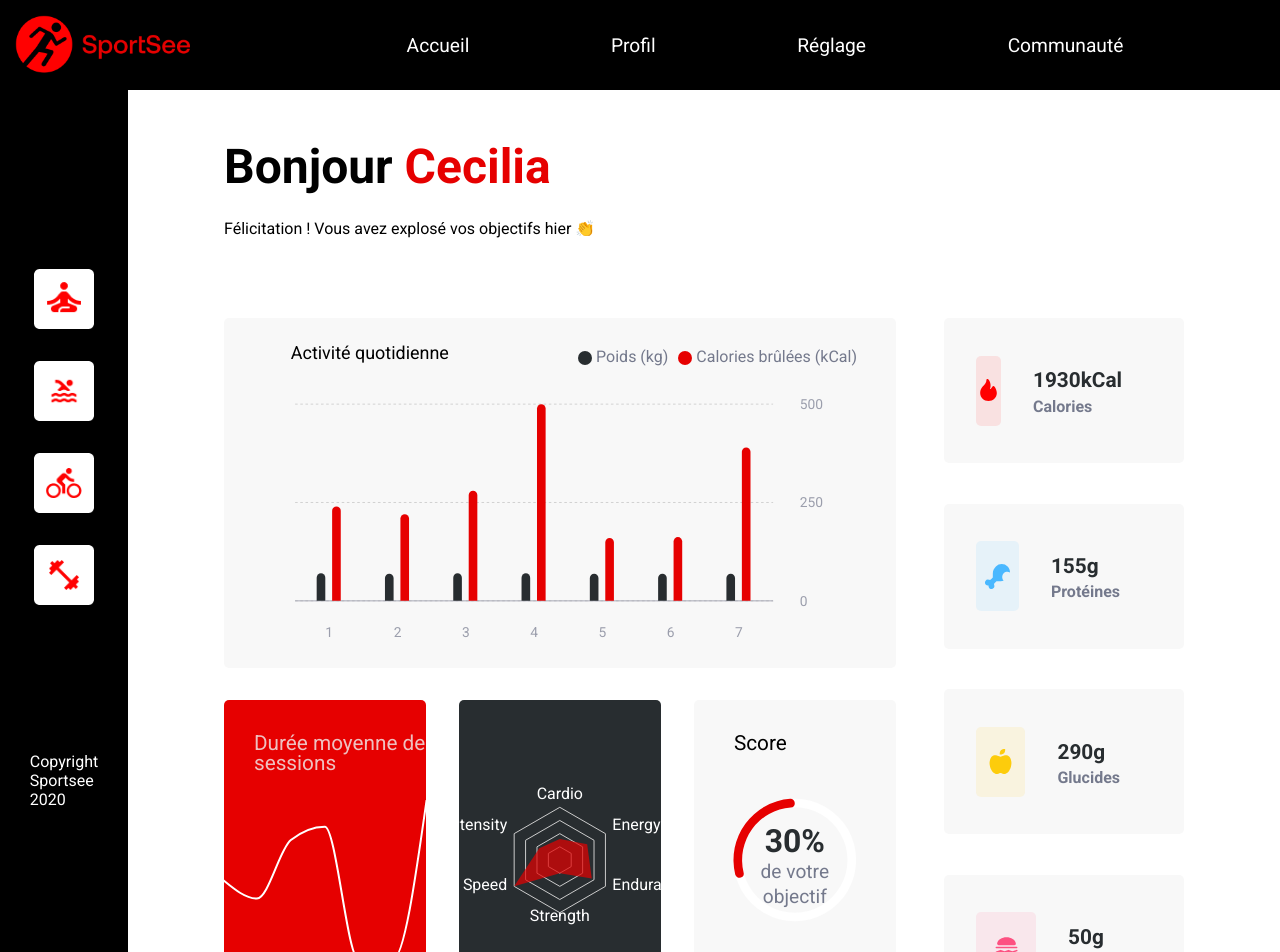
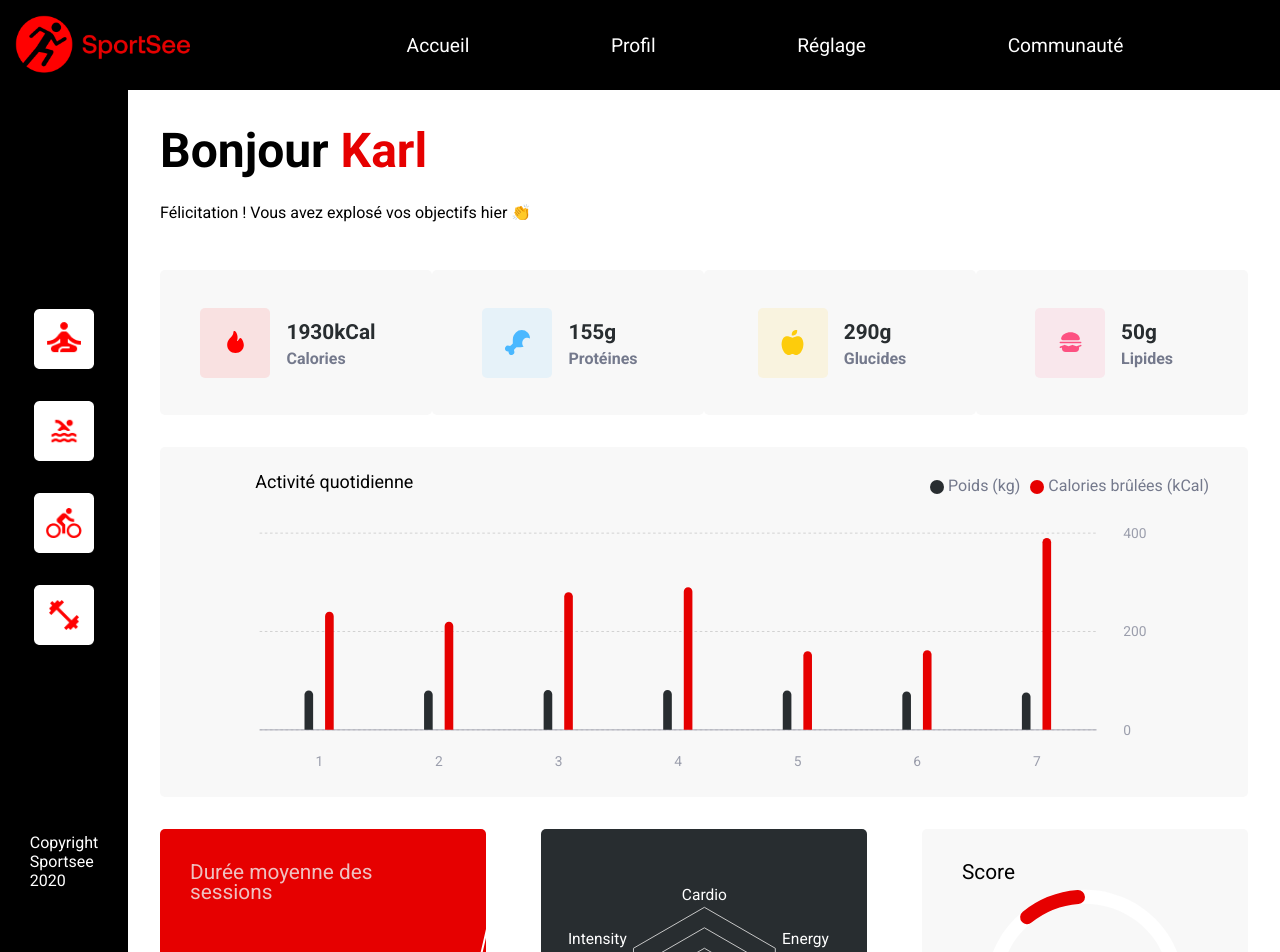
Before and after one commit to Zlastaneur/Sportsee, a React (Vite) app in the folder frontend/: page / in a window 1280 px wide. Shown: the top 952 px of the page. Built offline with nearby package versions, Linux system fonts and the light colour scheme.

Commit message:
✨ ♻️ Refactor and finish API calls, using dynamic user ID and improve error handling

```diff
--- a/frontend/src/ApiService.js
+++ b/frontend/src/ApiService.js
@@ -9,21 +9,107 @@ export async function getUserActivity() {
     return data
 
   } else {
-    fetch(import.meta.env.VITE_BACKENDURL + '/user/12/activity/').then((data) => {
-      return data
-    })
+    const url = import.meta.env.VITE_BACKENDURL + `/user/${import.meta.env.VITE_USERID}/activity`
+    try {
+      const response = await fetch(url)
+      if (!response.ok) {
+        throw new Error(`Response status: ${response.status}`)
+      }
+
+      const json = await response.json()
+      return formatterData.userActivity(json.data)
+    } catch (error) {
+      console.error(error.message)
+    }
   }
 }
 
 export async function getUserMainData() {
   if (import.meta.env.VITE_ENVIRONMENT === "dev") {
     const user = USER_MAIN_DATA.find((data) => data.id == import.meta.env.VITE_USERID)
-
     return formatterData.userMainData(user)
 
   } else {
-    fetch(import.meta.env.VITE_BACKENDURL + '/user/12/activity/').then((user) => {
-      return formatterData.userMainData(user)
-    })
+    const url = import.meta.env.VITE_BACKENDURL + `/user/${import.meta.env.VITE_USERID}`
+    try {
+      const response = await fetch(url)
+      if (!response.ok) {
+        throw new Error(`Response status: ${response.status}`)
+      }
+
+      const json = await response.json()
+
+      return formatterData.userMainData(json.data)
+    } catch (error) {
+      console.error(error.message)
+    }
   }
 }
+
+export async function getUserAverageSession() {
+  if (import.meta.env.VITE_ENVIRONMENT === "dev") {
+    const data = USER_AVERAGE_SESSIONS.find((session) => session.userId == import.meta.env.VITE_USERID)
+    return data
+
+  } else {
+    const url = import.meta.env.VITE_BACKENDURL + `/user/${import.meta.env.VITE_USERID}/average-sessions`
+    try {
+      const response = await fetch(url)
+      if (!response.ok) {
+        throw new Error(`Response status: ${response.status}`)
+      }
+
+      const json = await response.json()
+
+      return formatterData.userAverageSession(json.data)
+    } catch (error) {
+      console.error(error.message)
+    }
+  }
+}
+
+export async function getUserKeyData() {
+  if (import.meta.env.VITE_ENVIRONMENT === "dev") {
+    const data = USER_MAIN_DATA.find((user) => user.id == import.meta.env.VITE_USERID).keyData
+    console.log(data)
+
+    return data
+
+  } else {
+    const url = import.meta.env.VITE_BACKENDURL + `/user/${import.meta.env.VITE_USERID}`
+    try {
+      const response = await fetch(url)
+      if (!response.ok) {
+        throw new Error(`Response status: ${response.status}`)
+      }
+
+      const json = await response.json()
+      console.log(json)
+
+      return formatterData.userKeyData(json.data)
+    } catch (error) {
+      console.error(error.message)
+    }
+  }
+}
+
+export async function getUserPerformance() {
+  if (import.meta.env.VITE_ENVIRONMENT === "dev") {
+    const performanceData = USER_PERFORMANCE.find((performance) => performance.userId == import.meta.env.VITE_USERID)
+    return formatterData.userPerformance(performanceData)
+  } else {
+    const url = import.meta.env.VITE_BACKENDURL + `/user/${import.meta.env.VITE_USERID}/performance/`
+    try {
+      const response = await fetch(url)
+      if (!response.ok) {
+        throw new Error(`Response status: ${response.status}`)
+      }
+
+      const json = await response.json()
+
+      return formatterData.userPerformance(json.data)
+    } catch (error) {
+      console.error(error.message)
+    }
+  }
+}
--- a/frontend/src/App.tsx
+++ b/frontend/src/App.tsx
@@ -15,9 +15,8 @@ import NutritionalList from "./components/NutritionalList"
 import { USER_MAIN_DATA } from "./data"
 
 function App() {
-	const user = USER_MAIN_DATA.find((user) => user.id === 18)
+	const user = USER_MAIN_DATA.find((user) => user.id == import.meta.env.VITE_USERID)
 	const userName = user.userInfos.firstName
-	console.log(import.meta.env.VITE_ENVIRONMENT)
 
 	return (
 		<>
--- a/frontend/src/Formatter.js
+++ b/frontend/src/Formatter.js
@@ -1,7 +1,28 @@
 class Formatter {
     userMainData(userData) {
-        return [{ name: "Score", uv: userData.todayScore * 100 || userData.score * 100 }]
+        const score = userData.todayScore || userData.score
+        return [{ name: "Score", uv: score * 100 }]
     }
+
+    userKeyData(data) {
+        return data.keyData
+    }
+
+    userPerformance(performanceData) {
+        return performanceData.data.map((item) => ({
+            ...item,
+            kind: performanceData.kind[item.kind].charAt(0).toUpperCase() + performanceData.kind[item.kind].slice(1),
+        }))
+    }
+
+    userAverageSession(data) {
+        return data
+    }
+
+    userActivity(data) {
+        return data
+    }
+
 }
 
 export default Formatter
--- a/frontend/src/app.scss
+++ b/frontend/src/app.scss
@@ -175,6 +175,7 @@ header {
 	.radarChart {
 		border-radius: 5px;
 		background-color: #282d30;
+		padding: 0.3rem;
 	}
 
 	.radialBarChart {
@@ -290,3 +291,40 @@ header {
 		}
 	}
 }
+
+@media only screen and (max-device-width: 1440px) {
+	.content {
+		width: 100%;
+		padding: 2rem;
+
+		.content_title {
+			margin-bottom: 3rem;
+		}
+	}
+
+	.mainCharts {
+		width: 100%;
+		order: 2;
+	}
+	.sideCharts {
+		width: 100%;
+		order: 1;
+		margin-bottom: 2rem;
+
+		.nutritionalList {
+			max-width: 100%;
+			flex-flow: row nowrap;
+			justify-content: space-between;
+			align-items: center;
+
+			.wrapper {
+				padding: 0rem;
+				justify-content: center;
+
+				.detail {
+					padding: 0 1rem;
+				}
+			}
+		}
+	}
+}
--- a/frontend/src/components/AreaChart.tsx
+++ b/frontend/src/components/AreaChart.tsx
@@ -1,11 +1,10 @@
 import { AreaChart, Area, XAxis, YAxis, Tooltip, ResponsiveContainer } from "recharts"
-import { USER_AVERAGE_SESSIONS } from "../data"
+import { getUserAverageSession } from "../ApiService.js"
+import { useEffect, useState } from "react"
 
 function AreaChartComponent() {
-	let data
-
-	if (import.meta.env.VITE_ENVIRONMENT === "dev") {
-		data = USER_AVERAGE_SESSIONS.find((session) => session.userId === 12)
+	interface Idata {
+		sessions: any
 	}
 
 	const CustomTooltip = ({ active, payload }: { active?: boolean; payload?: any[] }) => {
@@ -18,7 +17,15 @@ function AreaChartComponent() {
 		}
 	}
 
-	return (
+	const [data, setData] = useState<Idata>()
+
+	useEffect(() => {
+		getUserAverageSession().then((formattedData) => {
+			setData(formattedData)
+		})
+	}, [])
+
+	return data ? (
 		<ResponsiveContainer width="30%" height={320} className="areaChart">
 			<AreaChart data={data.sessions} margin={{ top: 100, left: -1, right: -1, bottom: 0 }}>
 				<text x="30" y="50" className="title" fill="#F1F1F1">
@@ -36,6 +43,8 @@ function AreaChartComponent() {
 				</text>
 			</AreaChart>
 		</ResponsiveContainer>
+	) : (
+		""
 	)
 }
 
--- a/frontend/src/components/NutritionalList.tsx
+++ b/frontend/src/components/NutritionalList.tsx
@@ -1,4 +1,5 @@
-import { USER_MAIN_DATA } from "../data"
+import { getUserKeyData } from "../ApiService.js"
+import { useEffect, useState } from "react"
 
 import { TbFlameFilled } from "react-icons/tb"
 import { PiHamburgerFill } from "react-icons/pi"
@@ -6,38 +7,50 @@ import { FaDrumstickBite } from "react-icons/fa"
 import { FaAppleAlt } from "react-icons/fa"
 
 function NutritionalListComponent() {
-	const user = USER_MAIN_DATA.find((data) => data.id === 12)
-	const data: { [key: string]: number } = user.keyData
+	const [data, setData] = useState<{ [key: string]: number } | null>(null)
 
-	const icons = {
-		calorieCount: <TbFlameFilled />,
-		proteinCount: <FaDrumstickBite />,
-		carbohydrateCount: <FaAppleAlt />,
-		lipidCount: <PiHamburgerFill />,
+	useEffect(() => {
+		getUserKeyData().then((formattedData) => {
+			setData(formattedData)
+		})
+	}, [])
+
+	const nutritionalInfo = {
+		calorieCount: {
+			icon: <TbFlameFilled />,
+			name: "Calories",
+		},
+		proteinCount: {
+			icon: <FaDrumstickBite />,
+			name: "Protéines",
+		},
+		carbohydrateCount: {
+			icon: <FaAppleAlt />,
+			name: "Glucides",
+		},
+		lipidCount: {
+			icon: <PiHamburgerFill />,
+			name: "Lipides",
+		},
 	}
 
-	const names = {
-		calorieCount: "Calories",
-		proteinCount: "Protéines",
-		carbohydrateCount: "Glucides",
-		lipidCount: "Lipides",
-	}
-
-	return (
+	return data ? (
 		<div className="nutritionalList">
 			{Object.entries(data).map(([key, value]) => (
 				<div className={`${key} wrapper`} key={key}>
-					<span>{icons[key]}</span>
+					{nutritionalInfo[key] && <span>{nutritionalInfo[key].icon}</span>}
 					<div className="detail">
 						<p className="value">
 							{value}
 							{key === "calorieCount" ? "kCal" : "g"}
 						</p>
-						<p className="type">{names[key]}</p>
+						{nutritionalInfo[key] && <p className="type">{nutritionalInfo[key].name}</p>}
 					</div>
 				</div>
 			))}
 		</div>
+	) : (
+		""
 	)
 }
 
--- a/frontend/src/components/RadarChart.tsx
+++ b/frontend/src/components/RadarChart.tsx
@@ -1,15 +1,17 @@
 import { RadarChart, Radar, PolarGrid, PolarAngleAxis, ResponsiveContainer } from "recharts"
-import { USER_PERFORMANCE } from "../data"
+import { getUserPerformance } from "../ApiService.js"
+import { useEffect, useState } from "react"
 
 function RadarChartComponent() {
-	const userPerformance = USER_PERFORMANCE.find((performance) => performance.userId === 12)
+	const [data, setData] = useState([])
 
-	const data = userPerformance.data.map((item) => ({
-		...item,
-		kind: userPerformance.kind[item.kind].charAt(0).toUpperCase() + userPerformance.kind[item.kind].slice(1),
-	}))
+	useEffect(() => {
+		getUserPerformance().then((formattedData) => {
+			setData(formattedData)
+		})
+	}, [])
 
-	return (
+	return data ? (
 		<ResponsiveContainer width="30%" height={320} className="radarChart">
 			<RadarChart cx="50%" cy="50%" outerRadius="55%" data={data}>
 				<PolarGrid radialLines={false} />
@@ -17,6 +19,8 @@ function RadarChartComponent() {
 				<Radar name="Performance" dataKey="value" fill="#e60000" fillOpacity={0.7} />
 			</RadarChart>
 		</ResponsiveContainer>
+	) : (
+		""
 	)
 }
 
--- a/frontend/src/components/RadialBarChart.tsx
+++ b/frontend/src/components/RadialBarChart.tsx
@@ -11,7 +11,7 @@ function RadialBarChartComponent() {
 		})
 	}, [])
 
-	return data[0] ? (
+	return data && data[0] ? (
 		<ResponsiveContainer width="30%" height={320} className="radialBarChart">
 			<RadialBarChart width={730} height={250} innerRadius="60%" outerRadius="70%" data={data} startAngle={90} endAngle={450} barSize={14}>
 				<text x="40" y="50" className="title">
```
Also changed, not shown: 1 other file (tests, documents, lock files or other folders).
